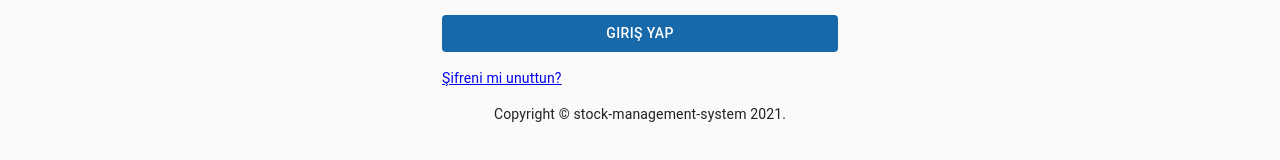
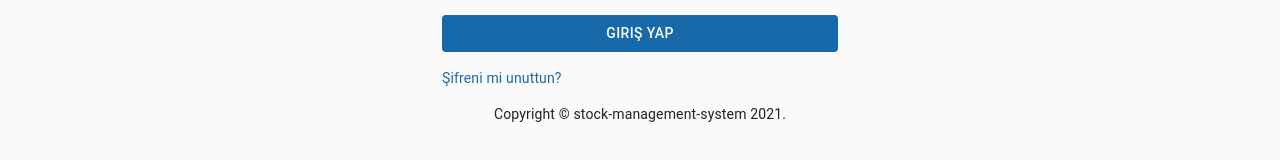
Before and after one commit to emreturgutce/stock-management-client, a React (Create React App) app: page /login in a window 1280 px wide. Shown: the part 377-537 px from the top of the page. Built offline with nearby package versions, Linux system fonts and the light colour scheme; no server answers.

Commit message:
login forgot password link style

```diff
--- a/src/pages/login.js
+++ b/src/pages/login.js
@@ -12,6 +12,7 @@ import {
 	Typography,
 	makeStyles,
 	Container,
+	Link,
 } from '@material-ui/core';
 import { LockOutlined } from '@material-ui/icons';
 import { loginUser } from '../actions';
@@ -133,9 +134,12 @@ export default function SignIn() {
 								</Button>
 								<Grid container>
 									<Grid item xs>
-										<RouterLink to='/forgot-password'>
+										<Link
+											to='/forgot-password'
+											component={RouterLink}
+										>
 											Şifreni mi unuttun?
-										</RouterLink>
+										</Link>
 									</Grid>
 								</Grid>
 							</form>
```
